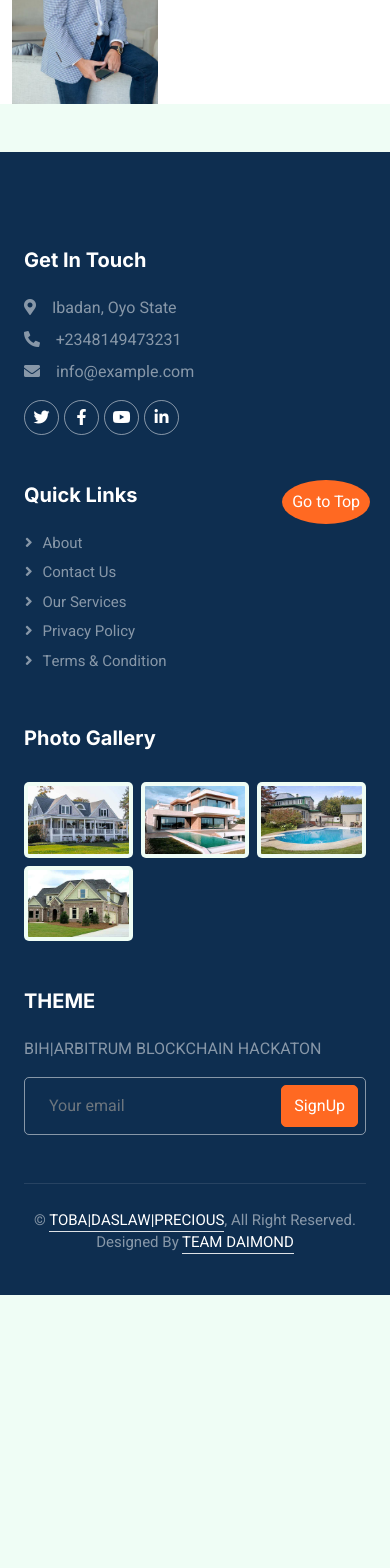
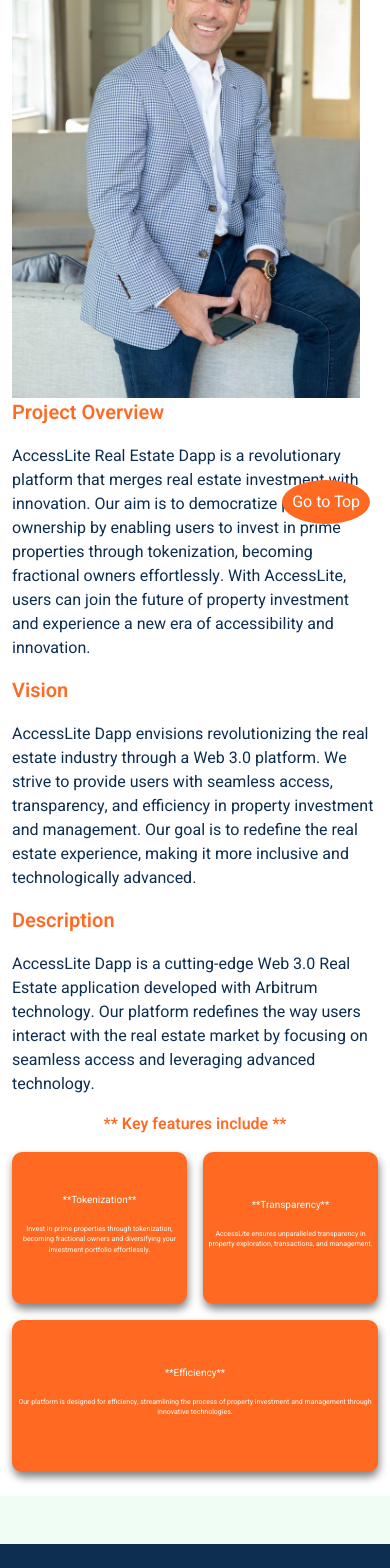
Before and after one commit to tobatosin/AccessLite, a React (Vite) app: page /About in a window 390 px wide. Shown: the part 300-1868 px from the top of the page. Before the commit the page ends 1595 px from the top, so only its background shows below. Built offline with nearby package versions, Linux system fonts and the light colour scheme.

Commit message:
footer changes

```diff
--- a/src/Components/About/About.jsx
+++ b/src/Components/About/About.jsx
@@ -10,12 +10,49 @@
              <p className='text-center mt-3 fs-3 fw-bold text-secondary'>Welcome To AccessLite Real Estate Dapp</p>
       </div>
 
-      <div className='mt-4 d-flex gap-5'>
-        <img src={FineMan} alt="" className='imgg'/>
-        <div>
-          <p className='text-secondary fs-5 fw-bold'>Project Overview</p>
-          <p></p>
+      <div className='mt-4 gap-5 Row aapa'>
+        <img src={FineMan} alt="" className='imgg col-md-6'/>
+        <div className='col-md-6'>
+          <div>
+            <p className='text-secondary fs-5 fw-bold'>Project Overview</p>
+            <p className='text-dark'>AccessLite Real Estate Dapp is a revolutionary platform that merges real estate investment with innovation. Our aim is to democratize property ownership by enabling users to invest in prime properties through tokenization, becoming fractional owners effortlessly. With AccessLite, users can join the future of property investment and experience a new era of accessibility and innovation.</p>
+          </div>
+          <div>
+            <p className='text-secondary fs-5 fw-bold'>Vision</p>
+            <p className='text-dark'>AccessLite Dapp envisions revolutionizing the real estate industry through a Web 3.0 platform. We strive to provide users with seamless access, transparency, and efficiency in property investment and management. Our goal is to redefine the real estate experience, making it more inclusive and technologically advanced.
+            </p>
+          </div>
+          <div>
+            <p className='text-secondary fs-5 fw-bold'>Description</p>
+            <p className='text-dark'>AccessLite Dapp is a cutting-edge Web 3.0 Real Estate application developed with Arbitrum technology. Our platform redefines the way users interact with the real estate market by focusing on seamless access and leveraging advanced technology. </p>
+          </div>
+
+            <div className=''>
+              <p className='text-secondary text-center fw-bold'>** Key features include **</p>
+                  <div className="lastbox row">
+                      <div className='d-flex gap-3 justify-content-center align-items-center '>
+                        <div className="boxi boxx col">
+                          <p className='text14 text-light'>**Tokenization**</p>
+                          <p className='text13 mb-2 text-light'>Invest in prime properties through tokenization, becoming fractional owners and diversifying your investment portfolio effortlessly.</p>
+                        </div>
+                        <div className="boxi boxx col">
+                          <p className='text14 text-light'>**Transparency**</p>
+                          <p className='text13 mb-2 text-light'>AccessLite ensures unparalleled transparency in property exploration, transactions, and management.</p>
+                        </div>
+                      </div>
+                      <div className='d-flex justify-content-center align-items-center'>
+                      <div className="boxii mt-3 boxx mb-4 col">
+                      <p className='text14 text-light'>**Efficiency**</p>
+                          <p className='text13 mb-2 text-light'>Our platform is designed for efficiency, streamlining the process of property investment and management through innovative technologies.</p>
+                      </div>
+                      </div>
+
+
+                  </div>
+
+           </div>
         </div>
+
       </div>
 
     </div>
--- a/src/Components/Footer/Footer.jsx
+++ b/src/Components/Footer/Footer.jsx
@@ -1,4 +1,5 @@
 import { Link } from 'react-router-dom';
+import { FaArrowLeft } from "react-icons/fa6";
 
 function Footer() {
     return(
@@ -10,7 +11,7 @@
           <div className="container py-5">
             <div className="row g-5">
               <div className="col-lg-3 col-md-6">
-                <h5 className="text-white mb-4">Get In Touch</h5>
+                <h5 className="text-white mb-4">Contact Us</h5>
                 <p className="mb-2">
                   <i className="fa fa-map-marker-alt me-3"></i>Ibadan, Oyo State</p>
                 <p className="mb-2">
@@ -35,23 +36,14 @@
               </div>
               <div className="col-lg-3 col-md-6">
                 <h5 className="text-white mb-4">Quick Links</h5>
-                {/* <a className="btn btn-link text-white-50" href="">
-                  About Us
-                </a> */}
-                <Link to="/About" className="btn btn-link text-white-50">About</Link>
-                <a className="btn btn-link text-white-50" href="">
-                  Contact Us
-                </a>
+
+                <Link to="/About" className="btn btn-link text-white-50">About Us</Link>
 
                 <Link to="/Services" className="btn btn-link text-white-50">Our Services</Link>
 
-
-                <a className="btn btn-link text-white-50" href="">
-                  Privacy Policy
-                </a>
-                <a className="btn btn-link text-white-50" href="">
-                  Terms & Condition
-                </a>
+                <p className=" btn-link text-white-50">
+                 <span className='fs-5'><FaArrowLeft /></span>  Contact Us
+                </p>
               </div>
               <div className="col-lg-3 col-md-6">
                 <h5 className="text-white mb-4">Photo Gallery</h5>
--- a/src/css/style.css
+++ b/src/css/style.css
@@ -413,7 +413,71 @@
 .imgg{
     width: 40%;
 }
+.boxi{
+    border: n0ne;
+    width: 35%;
+    height: 18vh;
+    border-radius: 10px;
+    box-shadow: 1px 5px 8px grey;
+    background-color: #FF6922;
+    transition: all 0.3s;
+    /* display: flex;
+    flex-direction: column;
+    justify-content: center;
+    align-items: center; */
+}
+.boxi:hover{
+    transform: scale(1.05);
+    cursor: pointer;
+}
+.aapa{
+    display: flex;
+}
+.lastbox{
+    display: flex;
+    flex-direction: column;
+}
+.boxii{
+    border: n0ne;
+    width: 35%;
+    height: 18vh;
+    border-radius: 10px;
+    box-shadow: 1px 5px 8px grey;
+    background-color: #FF6922;
+    transition: all 0.3s;
+}
+.boxii:hover{
+    transform: scale(1.05);
+    cursor: pointer;
+}
+.text14{
+    font-size: 13px;
+    text-align: center;
+}
+.text13{
+    font-size: 10px;
+    text-align: center;
+}
 
+@media (max-width: 992px){
+    .text14{
+        font-size: 10px;
+        text-align: center;
+    }
+    .text13{
+        font-size: 7px;
+        text-align: center;
+    }
+    .lastbox{
+        display: inline;
+    }
+    .aapa{
+        display: inline;
+        .imgg{
+            width: 95%;
+        }
+    }
+}
 /*** Footer ***/
 .footer .btn.btn-social {
     margin-right: 5px;
```
